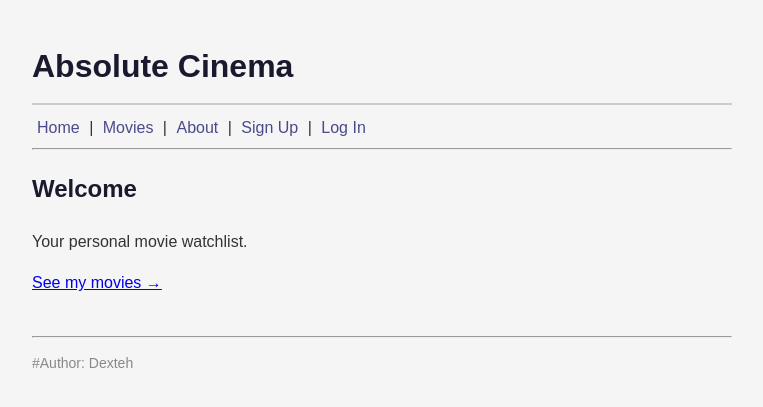
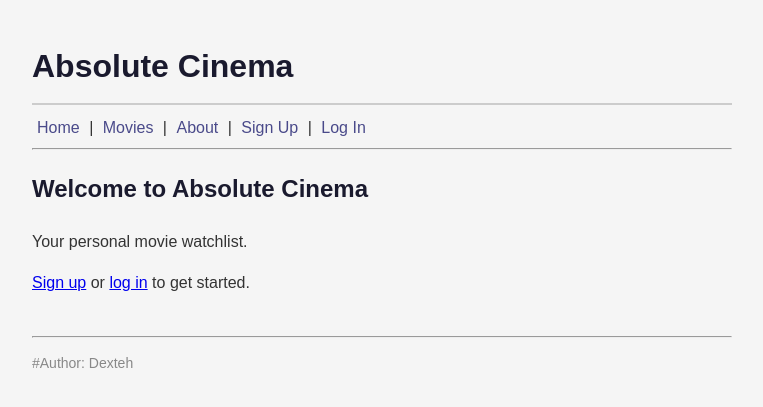
Before and after one commit to gopal9160/Asolute-Cinema, a Flask app: page / in a window 1280 px wide. Shown: the top 407 px of the page, without its empty margins (258-1021 px from the left). Run offline with Flask 3, Linux system fonts and the light colour scheme.

Commit message:
Add production config: gunicorn, Procfile, runtime.txt, env-based DB URL

```diff
--- a/app.py
+++ b/app.py
@@ -9,7 +9,10 @@ from flask_migrate import Migrate
 app = Flask(__name__)
 app.secret_key = "dev-secret-key-change-me-later"
 
-app.config["SQLALCHEMY_DATABASE_URI"] = "sqlite:///movies.db"
+app.config["SQLALCHEMY_DATABASE_URI"] = os.environ.get(
+    "DATABASE_URL",
+    "sqlite:///movies.db"
+)
 app.config["SQLALCHEMY_TRACK_MODIFICATIONS"] = False
 
 db = SQLAlchemy(app)
--- /dev/null
+++ b/runtime.txt
@@ -0,0 +1 @@
+python-3.13.1
--- a/templates/index.html
+++ b/templates/index.html
@@ -1,9 +1,14 @@
 {% extends "base.html" %}
 
-{% block title %}Home — Absolute Cinema{% endblock %}
+{% block title %}Welcome — Absolute Cinema{% endblock %}
 
 {% block content %}
-    <h2>Welcome</h2>
+    <h2>Welcome to Absolute Cinema</h2>
     <p>Your personal movie watchlist.</p>
-    <a href="/movies">See my movies →</a>
+
+    {% if current_user %}
+        <p><a href="{{ url_for('movies') }}">See your movies</a> or <a href="{{ url_for('add_movie') }}">add a new one</a>.</p>
+    {% else %}
+        <p><a href="{{ url_for('signup') }}">Sign up</a> or <a href="{{ url_for('login') }}">log in</a> to get started.</p>
+    {% endif %}
 {% endblock %}
```
Also changed, not shown: requirements.txt (added, +40 -0 lines), 1 other file.
